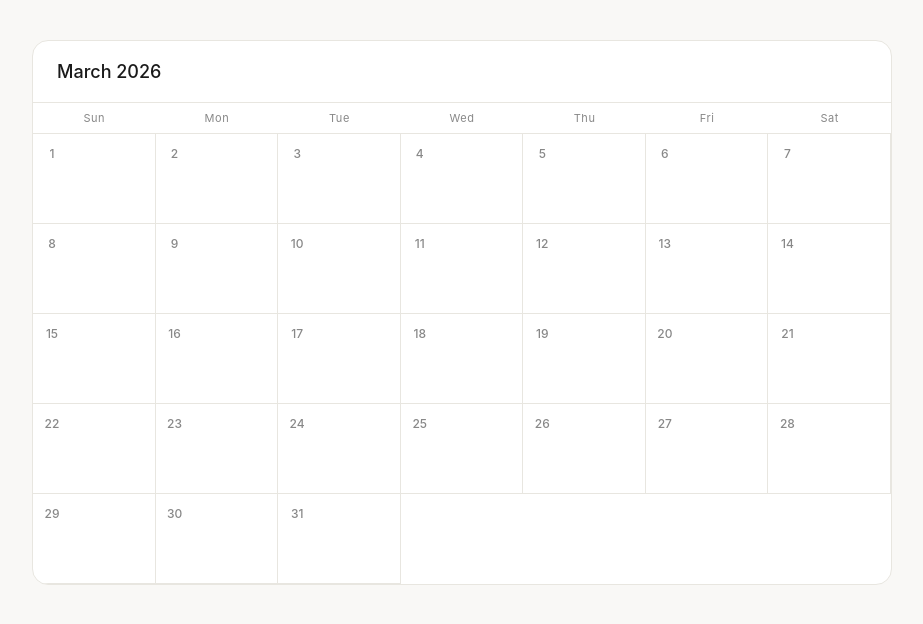
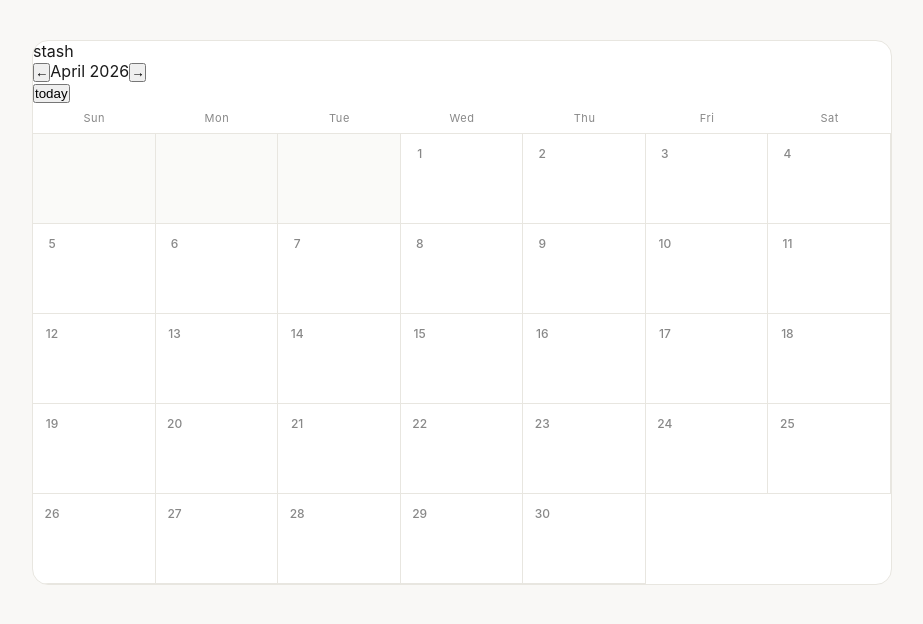
Before and after one commit to suruberry/stash, a React (Vite) app in the folder client/: page / in a window 1280 px wide. Shown: the top 624 px of the page, without its empty margins (178-1101 px from the left). Built offline with nearby package versions, Linux system fonts and the light colour scheme.

Commit message:
updated calender to display any month

```diff
--- a/client/src/components/Calendar.jsx
+++ b/client/src/components/Calendar.jsx
@@ -3,8 +3,16 @@ import DayModal from './DayModal'
 
 function Calendar() {
   const days = ['Sun', 'Mon', 'Tue', 'Wed', 'Thu', 'Fri', 'Sat']
-  const year = 2026
-  const month = 2
+  const monthNames = [
+    'January', 'February', 'March', 'April', 'May', 'June',
+    'July', 'August', 'September', 'October', 'November', 'December'
+  ]
+
+  const today = new Date()
+  const [year, setYear] = useState(today.getFullYear())
+  const [month, setMonth] = useState(today.getMonth())
+  const [selectedDay, setSelectedDay] = useState(null)
+  const [dayData, setDayData] = useState({})
 
   const firstDay = new Date(year, month, 1).getDay()
   const totalDays = new Date(year, month + 1, 0).getDate()
@@ -12,17 +20,61 @@ function Calendar() {
   const dates = Array.from({ length: totalDays }, (_, i) => i + 1)
   const allCells = [...blanks, ...dates]
 
-  const [selectedDay, setSelectedDay] = useState(null)
-  const [dayData, setDayData] = useState({})
+  function prevMonth() {
+    if (month === 0) {
+      setMonth(11)
+      setYear(y => y - 1)
+    } else {
+      setMonth(m => m - 1)
+    }
+  }
+
+  function nextMonth() {
+    if (month === 11) {
+      setMonth(0)
+      setYear(y => y + 1)
+    } else {
+      setMonth(m => m + 1)
+    }
+  }
 
   function handleSave(day, data) {
-    setDayData(prev => ({ ...prev, [day]: data }))
+    const key = `${year}-${month}-${day}`
+    setDayData(prev => ({ ...prev, [key]: data }))
   }
+
+  function getDayData(day) {
+    return dayData[`${year}-${month}-${day}`]
+  }
+
+  const isToday = (day) =>
+    day === today.getDate() &&
+    month === today.getMonth() &&
+    year === today.getFullYear()
 
   return (
     <div className="calendar-container">
-      <div className="calendar-header">
-        <h2>March 2026</h2>
+
+      <div className="topbar">
+        <span className="app-name">stash</span>
+        <div className="month-nav">
+          <button className="nav-btn" onClick={prevMonth}>&#8592;</button>
+          <span className="month-label">
+            {monthNames[month]} {year}
+          </span>
+          <button className="nav-btn" onClick={nextMonth}>&#8594;</button>
+        </div>
+        <div className="topbar-right">
+          <button
+            className="today-btn"
+            onClick={() => {
+              setMonth(today.getMonth())
+              setYear(today.getFullYear())
+            }}
+          >
+            today
+          </button>
+        </div>
       </div>
 
       <div className="day-headers">
@@ -33,15 +85,19 @@ function Calendar() {
 
       <div className="calendar-grid">
         {allCells.map((day, i) => {
-          const data = dayData[day]
+          const data = getDayData(day)
           return (
             <div
               key={i}
-              className={`day-cell ${day === null ? 'empty' : ''}`}
+              className={`day-cell ${day === null ? 'empty' : ''} ${isToday(day) ? 'today' : ''}`}
               style={{ borderBottom: data?.color ? `3px solid ${data.color}` : '' }}
               onClick={() => day && setSelectedDay(day)}
             >
-              {day && <span className="day-number">{day}</span>}
+              {day && (
+                <span className={`day-number ${isToday(day) ? 'today-num' : ''}`}>
+                  {day}
+                </span>
+              )}
               {data?.mood && <span className="cell-mood">{data.mood}</span>}
               {data?.stickers?.length > 0 && (
                 <div className="cell-stickers">
@@ -58,11 +114,12 @@ function Calendar() {
       {selectedDay && (
         <DayModal
           day={selectedDay}
+          month={monthNames[month]}
           onClose={() => setSelectedDay(null)}
           onSave={handleSave}
-          existing={dayData[selectedDay]}
-      />
-    )}
+          existing={getDayData(selectedDay)}
+        />
+      )}
     </div>
   )
 }
```
